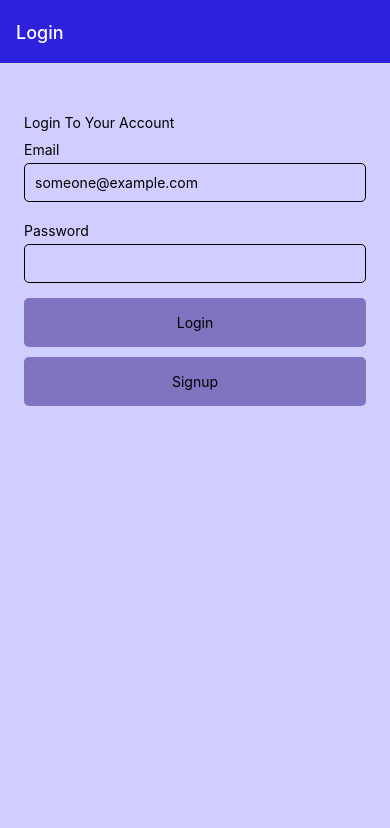
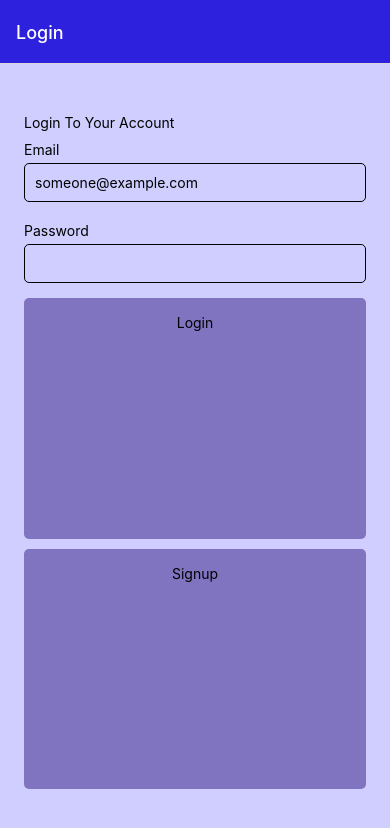
Before and after one commit to advanced-bencoding/stock-cast, a React Native app: screen /Admin in a window 390 px wide. Shown: the top 828 px of the page. Built offline with nearby package versions, Linux system fonts and the light colour scheme.

Commit message:
changed width 100 to flex 1

```diff
--- a/components/ui/FlatButton.js
+++ b/components/ui/FlatButton.js
@@ -18,7 +18,7 @@ const styles = StyleSheet.create({
     container:{
         backgroundColor: Colors.primary400,
         padding: 16,
-        width: '100%',
+        flex: 1,
         borderRadius: 5,
         marginVertical: 5
     },
```
